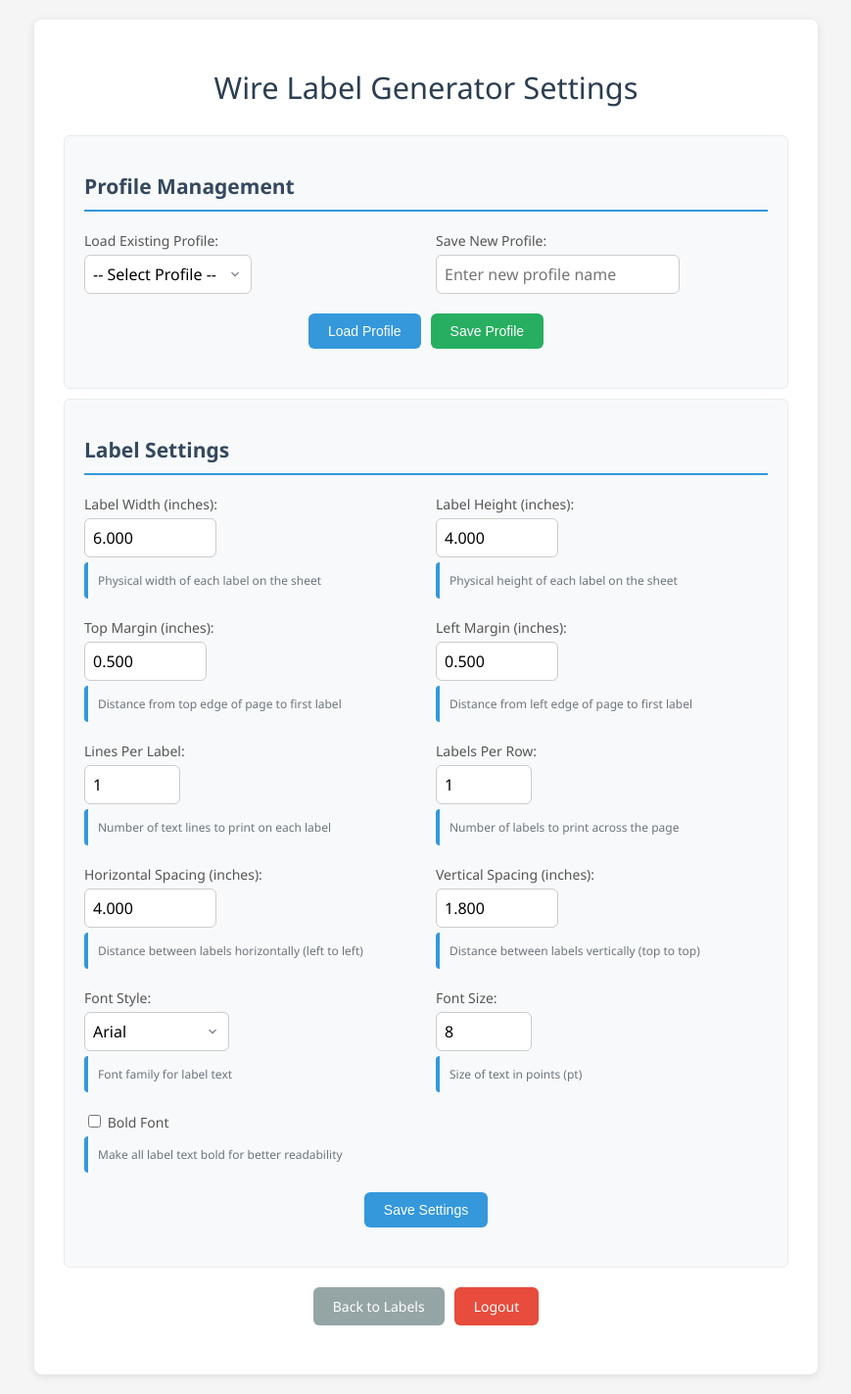
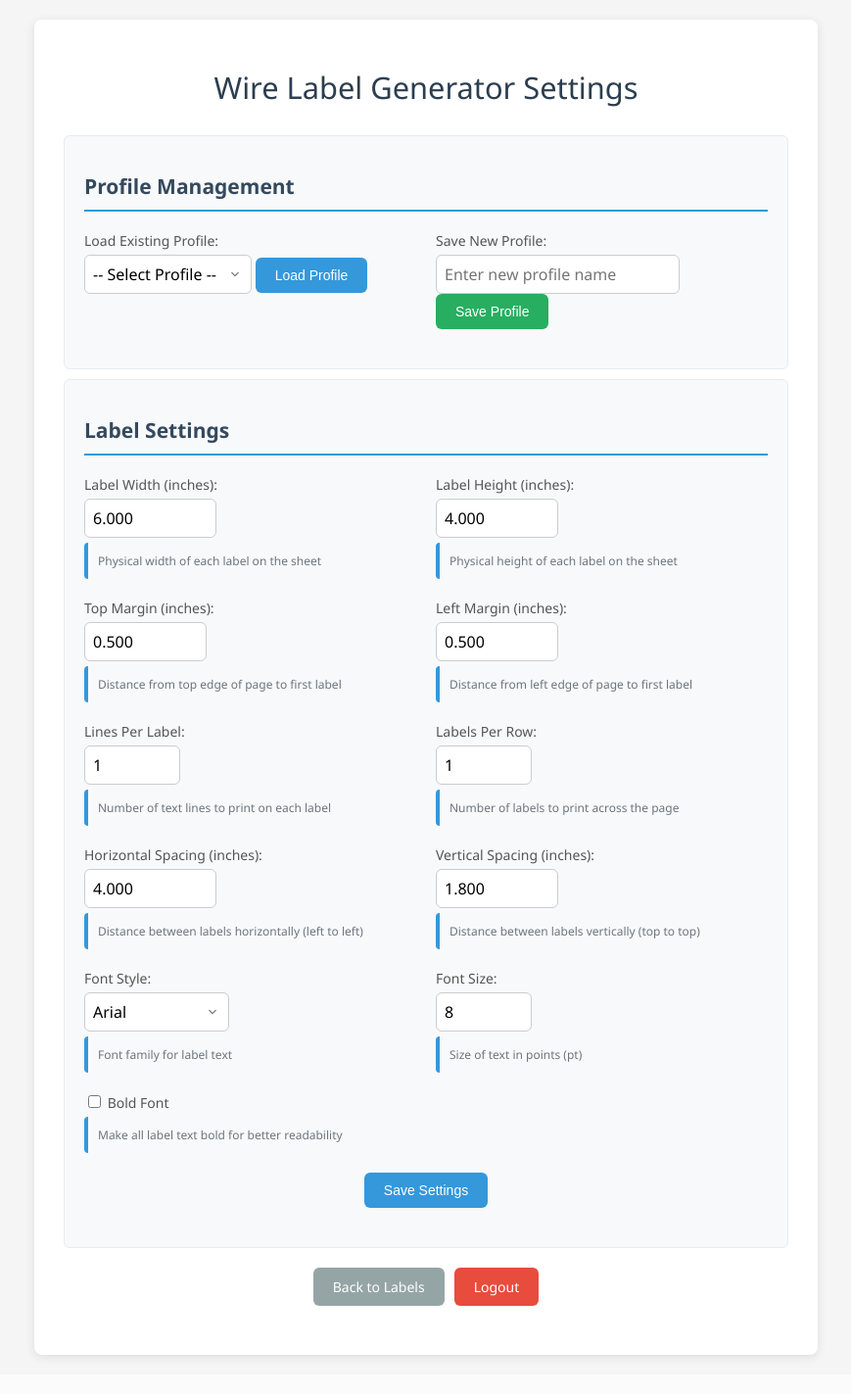
Before and after one commit to KasaCompaniesIT/pyKasaWireLabel, a Flask app: template templates/settings.html in a window 1280 px wide. Shown: the whole page at 98% size, without its empty margins (205-1074 px from the left). After the commit the page ends 1388 px from the top, so only its background shows below. Run offline with Flask 3, Linux system fonts and the light colour scheme; the template is opened without the code that fills it, so the values that code supplies are empty.

Commit message:
settings UI tweaks

```diff
--- a/templates/settings.html
+++ b/templates/settings.html
@@ -35,17 +35,23 @@
                             </option>
                         {% endfor %}
                     </select>
+                    <button type="button" class="btn-primary" onclick="loadSelectedProfile()">Load Profile</button>
                 </div>
                 <div class="form-group">
                     <label for="profile_name">Save New Profile:</label>
                     <input type="text" name="profile_name" id="profile_name" placeholder="Enter new profile name">
+                    <button type="button" class="btn-success" onclick="saveProfile()">Save Profile</button>
                 </div>
             </div>
 
-            <div class="button-group">
-                <button type="button" class="btn-primary" onclick="loadSelectedProfile()">Load Profile</button>
-                <button type="button" class="btn-success" onclick="saveProfile()">Save Profile</button>
-            </div>
+            {# <div class="form-row">
+                <div class="form-group">
+                    <button type="button" class="btn-primary" onclick="loadSelectedProfile()">Load Profile</button>
+                </div>
+                <div class="form-group">
+                    <button type="button" class="btn-success" onclick="saveProfile()">Save Profile</button>
+                </div>
+            </div> #}
         </div>
 
         <!-- Label Settings -->
```
